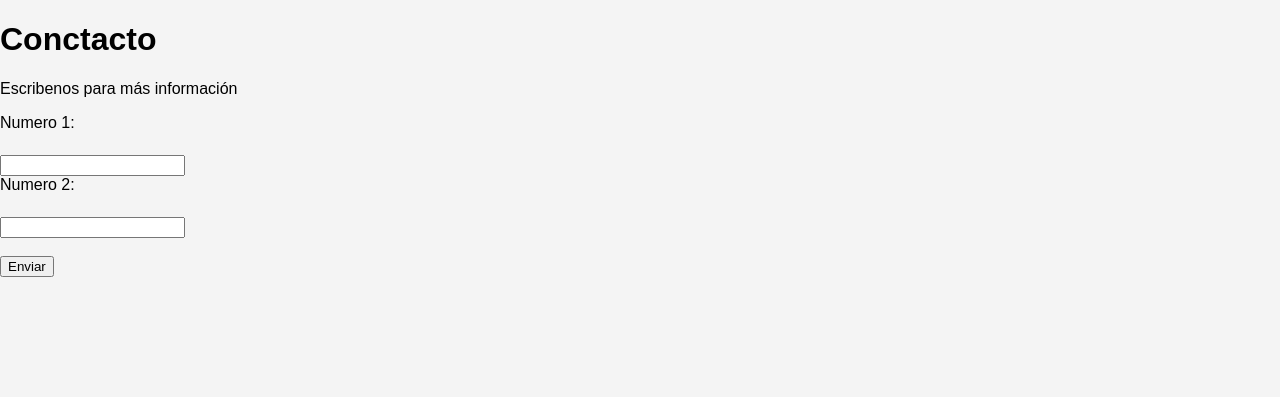
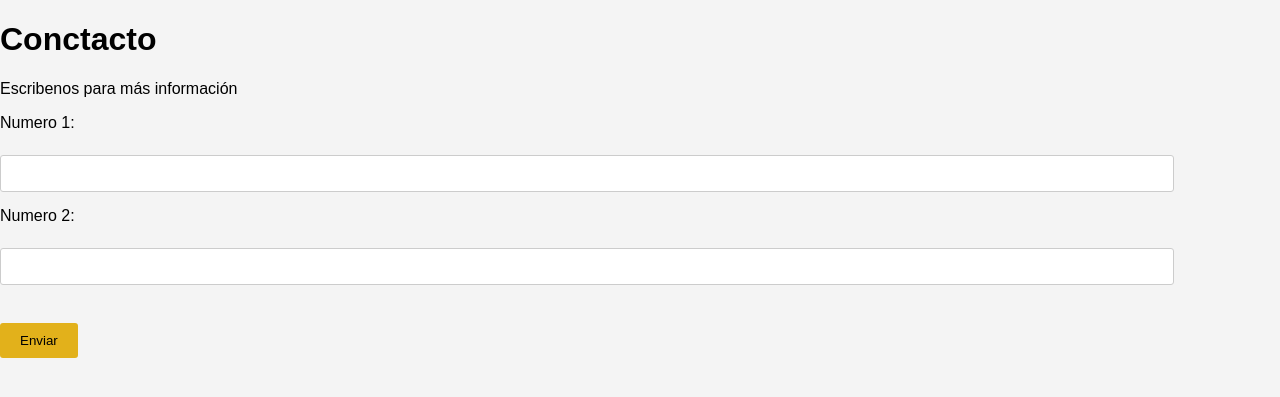
Before and after one commit to fmendezy/Estudio-de-Programacion, a Flask app: template Aprendiendo-Python/aprendiendoFlask/primerosApuntes/templates/contacto.html in a window 1280 px wide. Shown: the top 397 px of the page. Run offline with Flask 3, Linux system fonts and the light colour scheme; the template is opened without the code that fills it, so the values that code supplies are empty.

Commit message:
Agregado y afinado  más estilos, modificado formulario.html y terminado desarrollo exitosamente.

```diff
--- a/Aprendiendo-Python/aprendiendoFlask/formulariosFlask/static/css/estilos.css
+++ b/Aprendiendo-Python/aprendiendoFlask/formulariosFlask/static/css/estilos.css
@@ -7,8 +7,8 @@ body {
 
 .container {
     max-width: 400px;
-    margin: auto;
-    padding: 20ps;
+    margin: 40px auto 0; /* Agrega 20px de margen arriba y 0 en los lados */
+    padding: 20px;
     background-color: #fff;
     border-radius: 5px;
     box-shadow: 0 2px 5px rgba(0, 0, 0, 0.1);
@@ -20,5 +20,28 @@ body {
 
 label {
     display: block;
-    margin-bottom: 5px;
+    margin-bottom: 5px;/* Espacio entre el label y el cuadro de texto */
+    margin-top: 15px;/* Agrega 10px de espacio arriba */
 }
+
+input[type="text"], input[type="email"]{
+    width: 90%;
+    padding: 10px;
+    border: 1px solid #ccc;
+    border-radius: 3px;
+}
+
+input[type="submit"]{
+    background-color: #e2b11b; /* Color mostaza del boton */
+    color: #000; /* Color texto negro */
+    border: none;
+    padding: 10px 20px;
+    border-radius: 3px;
+    cursor: pointer;
+    margin-top: 20px;/* Agrega espacio arriba del boton */
+}
+
+img {
+    max-width: 100%;
+    height: auto;
+}
```
Also changed, not shown: Aprendiendo-Python/aprendiendoFlask/formulariosFlask/templates/formulario.html (+18 -14 lines).
